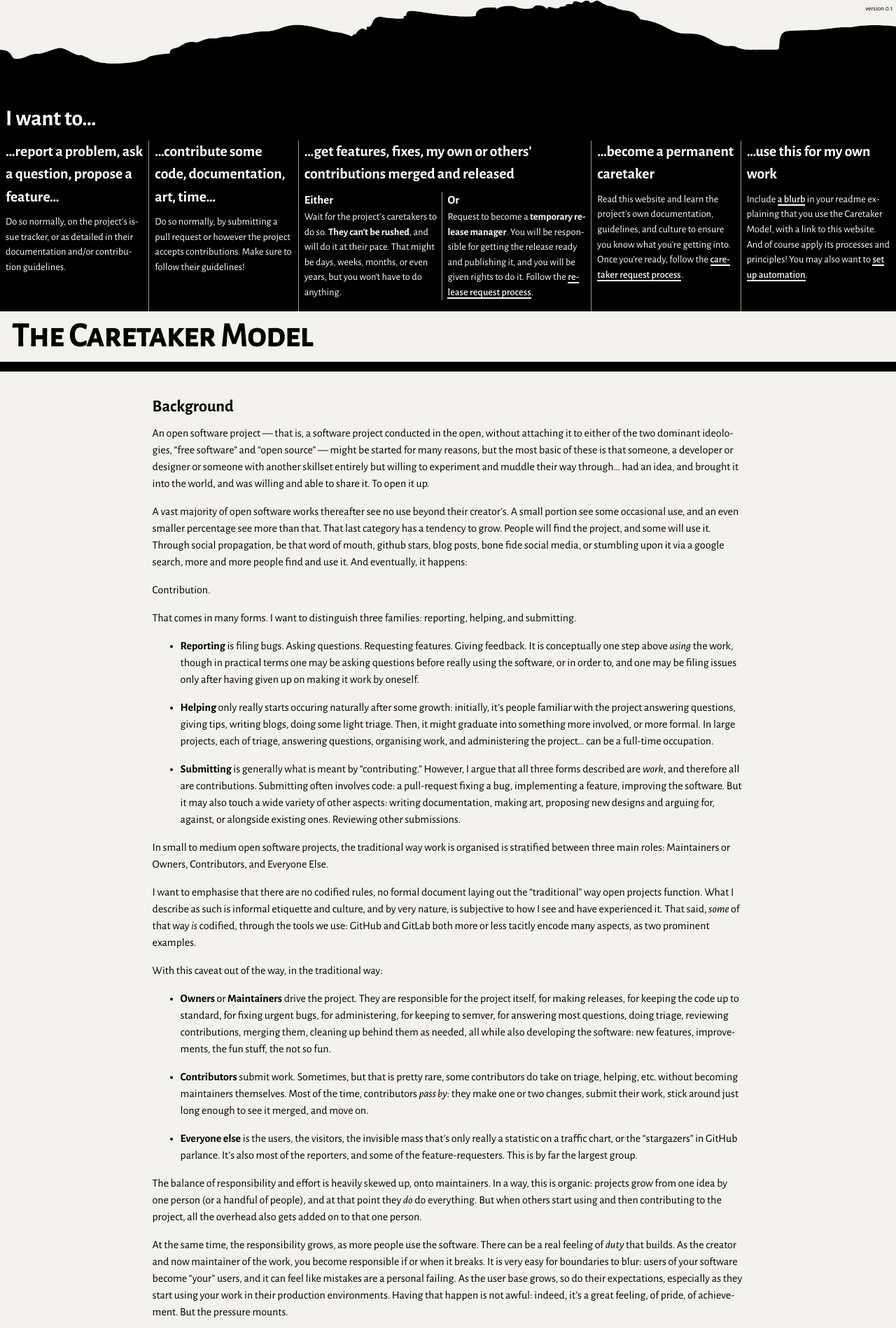
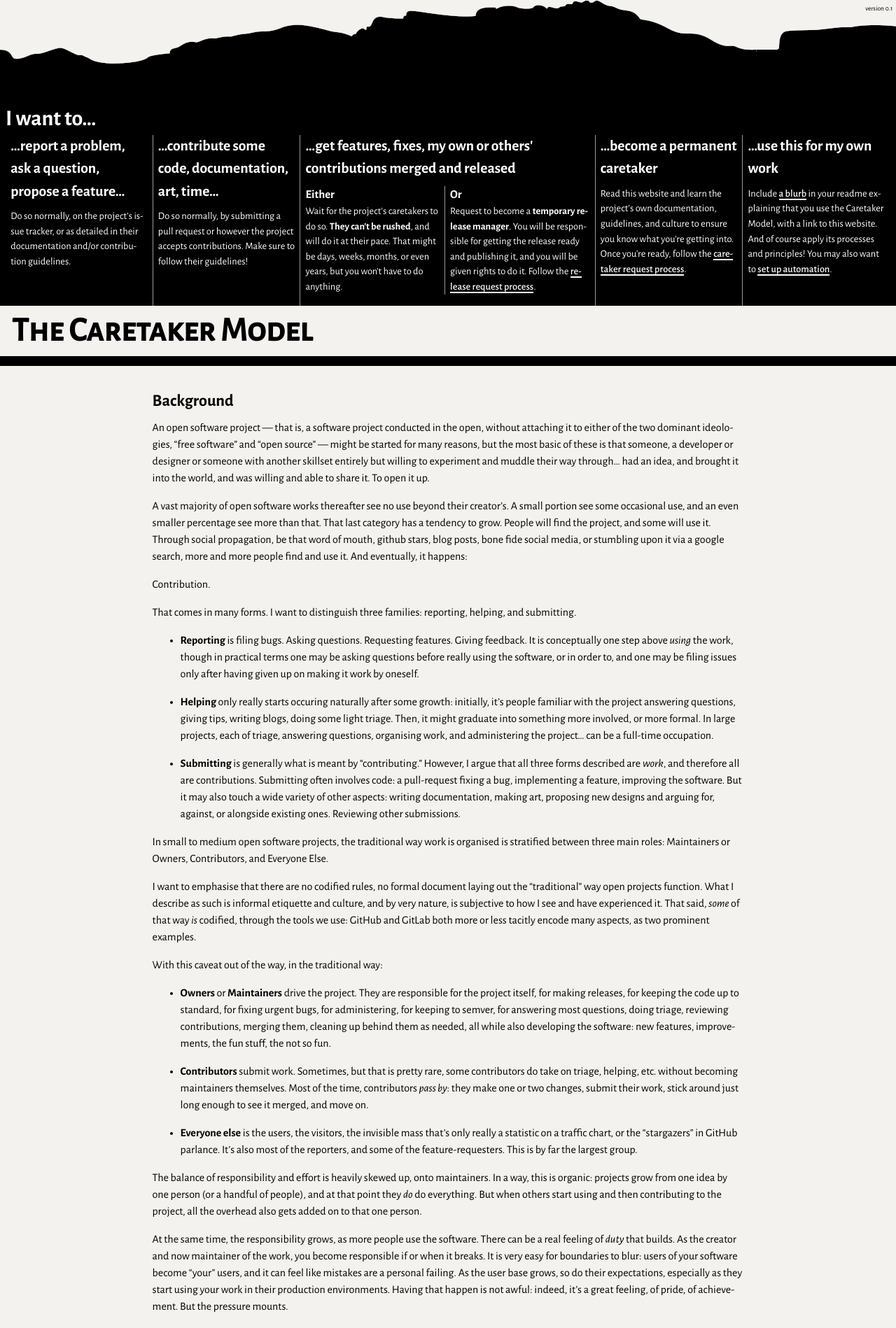
Before and after one commit to passcod/caretaker, a Jekyll site: the page built from index.markdown, in a window 1280 px wide. Shown: the top 1898 px of the page at 70% size. Built offline with Jekyll 4.4.1, drawn with Linux system fonts in a browser that asks for light colours; our own code applies the rules of GitHub Pages for plain Markdown files.

Commit message:
Adjust buckets for responsive

```diff
--- a/_sass/style.scss
+++ b/_sass/style.scss
@@ -86,7 +86,6 @@
 #buckets {
 	display: grid;
 	padding: 0 0.5em;
-	grid-gap: 0.5em;
 
 	@media (min-width: 1200px) {
 		grid-template:
@@ -138,19 +137,28 @@
 	}
 
 	.bucket {
+		--border: 1px solid rgba(255, 255, 255, 0.6);
+
 		font-size: 0.9em;
+		padding: 0 0.5em;
 		p { hyphens: auto; }
 
 		@media (min-width: 1200px) {
-			&, .either, .wait {
-				padding-right: 0.5em;
-				border-right: 1px solid rgba(255, 255, 255, 0.6);
-			}
+			&:last-child { border-right: none; }
+		}
 
-			&:last-child {
-				padding-right: 0;
-				border-right: none;
-			}
+		@media (min-width: 750px) and (max-width: 1199.99px) {
+			&.report, &.release { border-bottom: var(--border); }
+			&.release, &.use { border-right: none; }
+		}
+
+		@media (min-width: 500px) and (max-width: 749.99px) {
+			&.contrib, &.release, &.use { border-right: none; }
+			&.report, &.contrib, &.release { border-bottom: var(--border); }
+		}
+
+		@media (min-width: 500px) {
+			border-right: var(--border);
 		}
 
 		&.report { grid-area: report; }
@@ -192,6 +200,17 @@
 
 			p.wait { grid-area: wait; }
 			p.act { grid-area: act; }
+
+			.either, .wait {
+				@media (min-width: 1200px) {
+					border-right: var(--border);
+					padding-right: 0.5em;
+				}
+
+				@media (min-width: 350px) and (max-width: 1199.99px) {
+					padding-right: 1em;
+				}
+			}
 		}
 	}
 }
```
